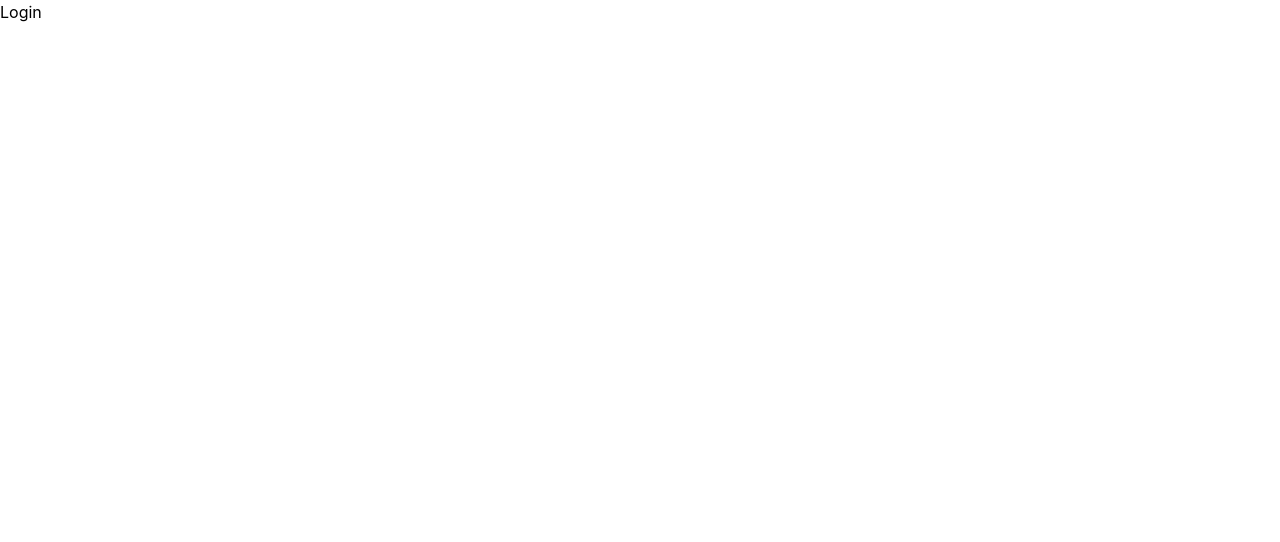
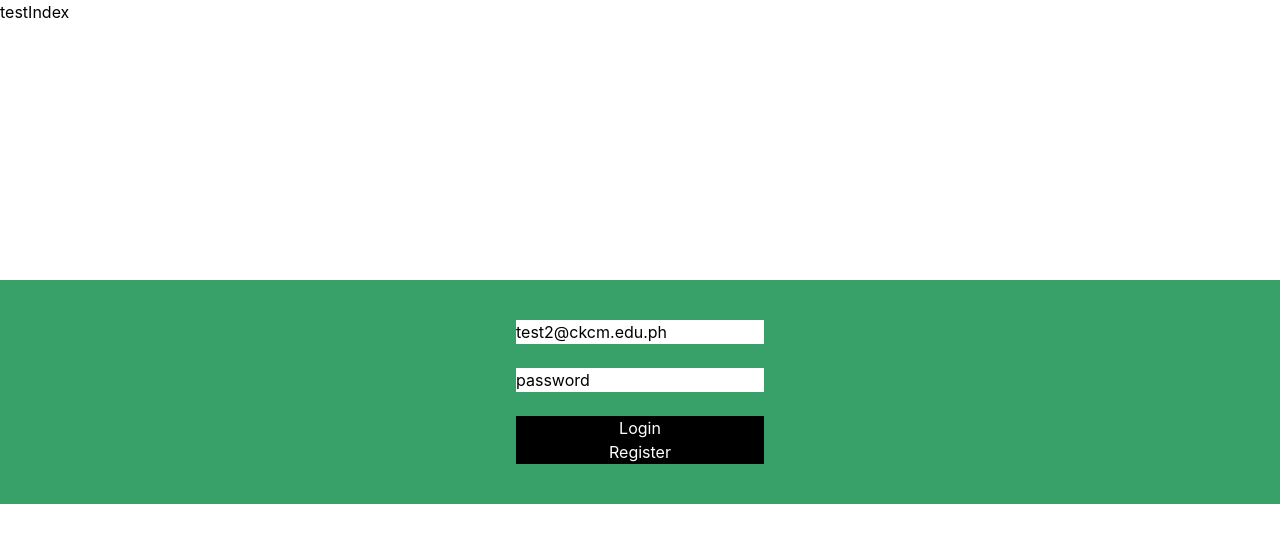
Before and after one commit to jie-laboratory/nuxtvercel, a Nuxt app: page /login in a window 1280 px wide. Shown: the top 542 px of the page. Built offline with nearby package versions, Linux system fonts and the light colour scheme.

Commit message:
Initial Commit

```diff
--- a/layouts/default.vue
+++ b/layouts/default.vue
@@ -1,8 +1,14 @@
 <template>
   <div>
-    <Nuxt />
+    <nuxt-link to="/tester">test</nuxt-link>
+    <nuxt-link to="/">Index</nuxt-link>
+    <Nuxt keep-alive />
   </div>
 </template>
+
+<script>
+export default {}
+</script>
 
 <style>
 html {
--- a/nuxt.config.js
+++ b/nuxt.config.js
@@ -59,15 +59,16 @@ export default {
 
   // Axios module configuration: https://go.nuxtjs.dev/config-axios
   axios: {
+    proxy: true,
     credentials: true,
-    baseURL: 'http://localhost:8000/api/',
   },
-  // proxy: {
-  //   '/test': {
-  //     target: 'http://localhost:8000',
-  //     pathRewrite: { '^/test': '/' },
-  //   },
-  // },
+
+  proxy: {
+    '/laravel': {
+      target: 'http://localhost:8000',
+      pathRewrite: { '^/laravel': '/' },
+    },
+  },
 
   router: {
     middleware: ['auth'],
--- a/pages/index.vue
+++ b/pages/index.vue
@@ -1,14 +1,6 @@
 <template>
-  <div class="container">
-    tseter
-    <div>
-      <Logo />
-      <button @click="logout">Logout</button>
-      <h1 class="title">client</h1>
-      <pre>
-        {{ $auth.user }}
-      </pre>
-    </div>
+  <div>
+    <button @click="logout">Logout</button>
   </div>
 </template>
 
@@ -16,9 +8,9 @@
 export default {
   methods: {
     async logout() {
-      const vm = this
-      await this.$auth.logout({ params: vm.$auth.user })
-      this.$router.push('/login')
+      await this.$auth.logout().then(() => {
+        this.$router.push('/login')
+      })
     },
   },
 }
--- a/pages/login.vue
+++ b/pages/login.vue
@@ -1,6 +1,11 @@
 <template>
-  <div class="">
-    <button @click="register">Login</button>
+  <div class="mt-64 p-10 grid bg-green-600 flex justify-center">
+    <input v-model="email" type="text" placeholder="Email" />
+    <br />
+    <input v-model="password" type="text" placeholder="Password" />
+    <br />
+    <button class="bg-black text-white" @click="login">Login</button>
+    <button class="bg-black text-white" @click="register">Register</button>
     <p>{{ message }}</p>
   </div>
 </template>
@@ -9,38 +14,44 @@
 export default {
   data() {
     return {
+      email: 'test2@ckcm.edu.ph',
+      password: 'password',
       message: '',
     }
   },
   methods: {
     async login() {
       const vm = this
+      vm.message = 'loggin in...'
       await this.$auth
         .loginWith('laravelSanctum', {
           data: {
-            email: 'test@ckcm.com',
-            password: 'password',
+            email: vm.email,
+            password: vm.password,
           },
         })
         .then((response) => {
+          vm.message = ''
           vm.$router.push('/')
         })
-
-      console.log(this.$auth)
+        .catch((error) => {
+          vm.message = error.response.data.message
+        })
     },
     async register() {
       const vm = this
+      vm.message = 'loading...'
       await this.$axios
-        .$post('localhost:8000/api/register', {
-          email: 'test@ckcm.com',
-          password: 'password',
+        .$post('/laravel/api/register', {
+          email: vm.email,
+          password: vm.password,
           name: 'test',
         })
         .then((response) => {
-          vm.$router.push('/registered')
+          vm.login()
         })
-        .catch((message) => {
-          vm.message = message
+        .catch((error) => {
+          vm.message = error.response.data.message
         })
     },
   },
--- a/pages/tester.vue
+++ b/pages/tester.vue
@@ -1,5 +1,5 @@
 <template>
-  <!-- This example requires Tailwind CSS v2.0+ -->
+  <div class="">
     <div class="bg-indigo-600">
       <div class="max-w-7xl mx-auto py-3 px-3 sm:px-6 lg:px-8">
         <div class="flex items-center justify-between flex-wrap">
@@ -66,10 +66,33 @@
         </div>
       </div>
     </div>
+    <div v-if="$fetchState.pending" class="">Fetching some data here</div>
+    <pre v-else>
+       {{ posts }}
+    </pre>
+  </div>
 </template>
 
 <script>
-export default {}
+export default {
+  data() {
+    return {
+      posts: [],
+    }
+  },
+  async fetch() {
+    console.log('tester')
+    this.posts = await fetch('https://api.nuxtjs.dev/posts').then((res) =>
+      res.json()
+    )
+  },
+  activated() {
+    // Call fetch again if last fetch more than 30 sec ago
+    // console.log('timestamp ', this.$fetchState.timestamp)
+    // console.log('now ', Date.now() - 1000)
+    if (this.$fetchState.timestamp <= Date.now() - 30000) {
+      this.$fetch()
+    }
+  },
+}
 </script>
-
-<style lang="scss" scoped></style>
```
Lines whose indentation alone changed are shown as unchanged.
